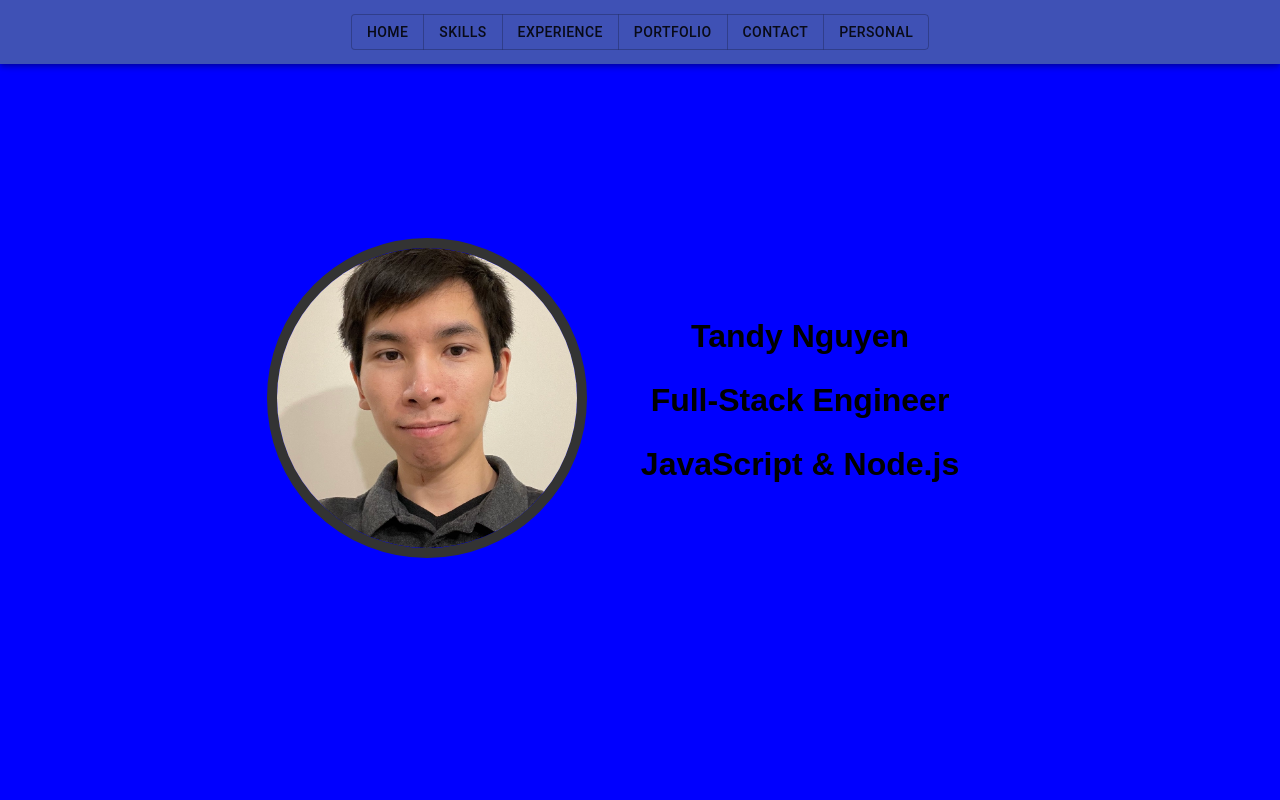
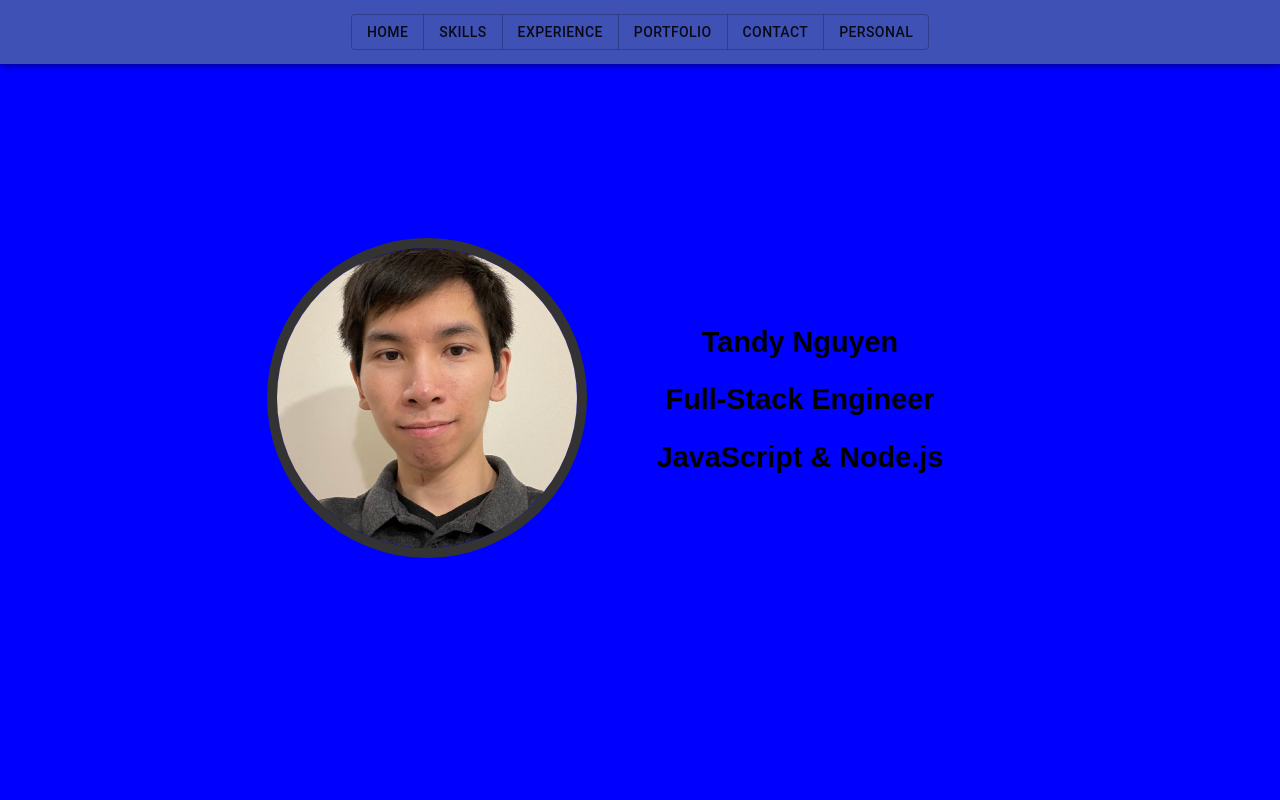
Before and after one commit to TandyN/my-website, a React app: page / in a window 1280 px wide. Shown: the top 800 px of the page. Built offline with nearby package versions, Linux system fonts and the light colour scheme.

Commit message:
Change to AboutMeLarge component font to static

```diff
--- a/src/components/SectionHome/HomeAboutMeLarge.jsx
+++ b/src/components/SectionHome/HomeAboutMeLarge.jsx
@@ -2,21 +2,14 @@ import React from 'react';
 import Grid from '@material-ui/core/Grid';
 import Hidden from '@material-ui/core/Hidden';
 import { makeStyles } from '@material-ui/core/styles';
-import { Typography } from '@material-ui/core';
 
-
-const styledAboutMe = makeStyles((theme) => ({
+const styledAboutMe = makeStyles(() => ({
   root: {
     lineHeight: 2.0,
     textAlign: 'center',
     whiteSpace: 'pre-line',
     wordWrap: 'break-word',
-    [theme.breakpoints.up('md')]: {
-      fontSize: '1.5rem',
-      '@media (min-width:1150px)': {
-        fontSize: '2rem',
-      },
-    },
+    fontSize: '1.8rem',
   }
 }));
 
```
